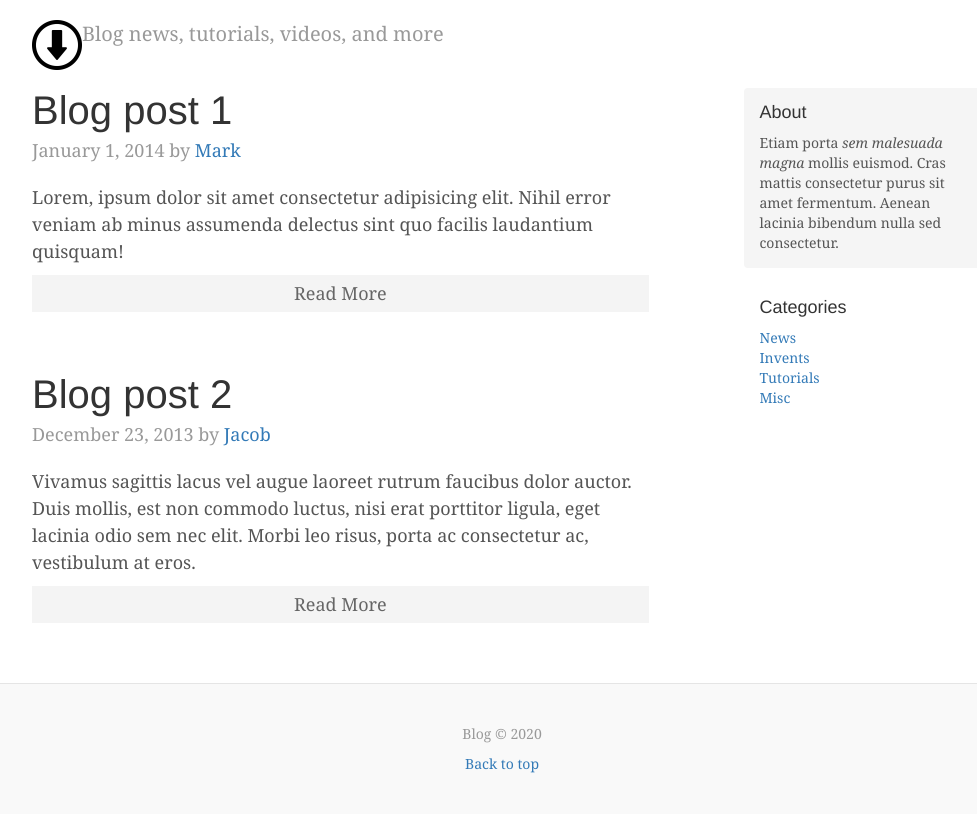
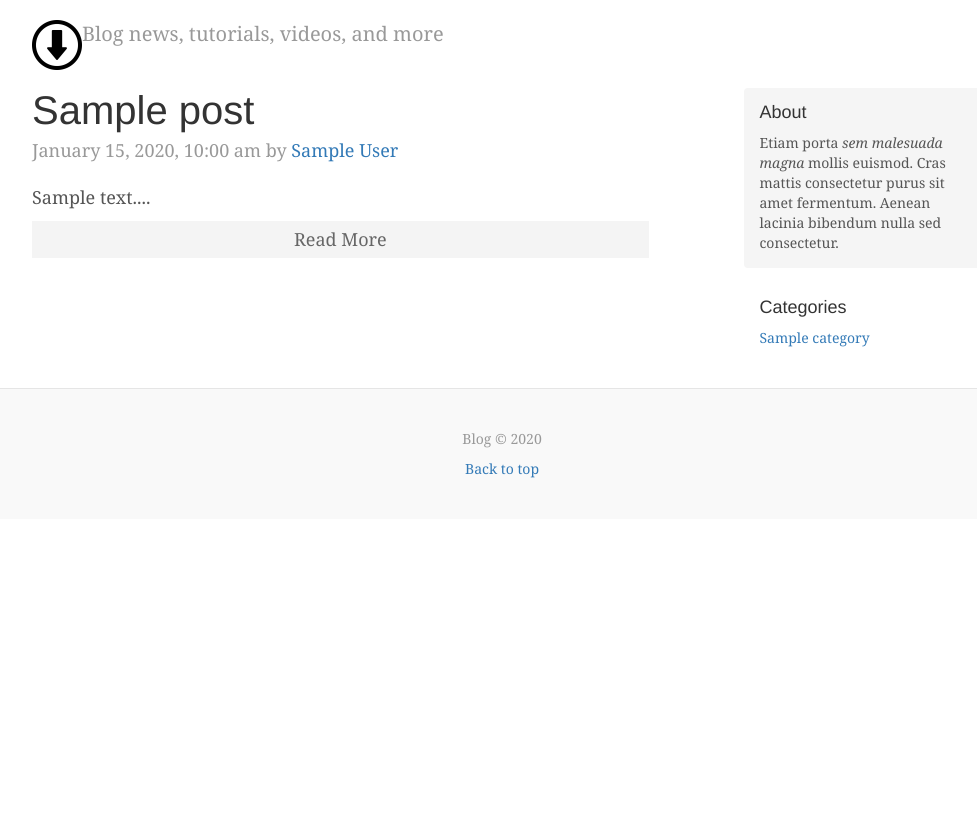
Before and after one commit to Dooshan/blog, a PHP site: page / in a window 1280 px wide. Shown: the part 40-854 px from the top of the page, without its empty margins (138-1115 px from the left). After the commit the page ends 518 px from the top, so only its background shows below. Run offline with PHP 8.4, Linux system fonts and the light colour scheme; tables that the repository leaves empty or names only in its code hold one stand-in row (values such as "Sample post").

Commit message:
inserting helpers function, fetching data, refactoring

```diff
--- a/helpers/format_helper.php
+++ b/helpers/format_helper.php
@@ -0,0 +1,20 @@
+<?php
+/*
+ * Format The date
+ */
+
+function formatDate($date) {
+  return date('F j, Y, g:i a', strtotime($date));
+}
+
+/*
+ * Shorten text
+ */
+
+function shortenText($text, $chars = 250) {
+  $text = $text. " ";  //
+  $text = substr($text, 0, $chars); // return parts of string (string, start, length)
+  $text = substr($text, 0, strrpos($text, " ")); // to ensure that substring starts behind white space
+  $text = $text. "...";
+  return $text;
+}
--- a/includes/footer.php
+++ b/includes/footer.php
@@ -7,12 +7,16 @@
   </div>
   <div class="sidebar-module">
     <h4>Categories</h4>
-    <ol class="list-unstyled">
-      <li><a href="#">News</a></li>
-      <li><a href="#">Invents</a></li>
-      <li><a href="#">Tutorials</a></li>
-      <li><a href="#">Misc</a></li>
+    <?php if($categories) : ?>
+     <ol class="list-unstyled">
+      <?php while($row = $categories->fetch_assoc()) : ?>
+        <li><a href="#"><?php echo $row['name'] ?></a></li>
+      <?php endwhile; ?>
     </ol>
+    <?php else : ?>
+      <p>There are no categories yet</p>
+    <?php endif; ?>
+
   </div>
 
 </div><!-- /.blog-sidebar -->
--- a/includes/header.php
+++ b/includes/header.php
@@ -1,4 +1,8 @@
-<!DOCTYPE html>
+<?php
+include 'config/config.php';
+include 'libraries/Database.php';
+include 'helpers/format_helper.php';
+?><!DOCTYPE html>
 <html lang="en">
 
 <head>
--- a/index.php
+++ b/index.php
@@ -1,24 +1,29 @@
-<?php
-include 'config/config.php';
-include 'libraries/Database.php';
-include 'includes/header.php';
+<?php  include 'includes/header.php';
+    // Create DB Object
+    $db = new Database();
+
+    //Create Query
+    $query = "SELECT * FROM posts";
+    //Run Query
+    $posts = $db->select($query);
+
+    //Create Query
+    $query = "SELECT * FROM categories";
+    //Run Query
+    $categories = $db->select($query);
 ?>
-<?php
-// Create DB Object
-    $db = new Database();
-?>
+
+<?php if($posts) : ?>
+  <?php while($row = $posts->fetch_assoc()) : ?>
         <div class="blog-post">
-          <h2 class="blog-post-title">Blog post 1</h2>
-          <p class="blog-post-meta">January 1, 2014 by <a href="#">Mark</a></p>
-          <p>Lorem, ipsum dolor sit amet consectetur adipisicing elit. Nihil error veniam ab minus assumenda delectus sint quo facilis laudantium quisquam!</p>
-          <a href="post.php?id=1" class="readmore">Read More</a>
+          <h2 class="blog-post-title"><?= $row['title'] ?></h2>
+          <p class="blog-post-meta"><?= formatDate($row['date']) ?> by <a href="#"><?=$row['author'] ?></a></p>
+          <p><?= shortenText($row['body']) ?></p>
+          <a href="post.php?id=<?=urlencode($row['id']) ?>" class="readmore">Read More</a>
         </div><!-- /.blog-post -->
-
-        <div class="blog-post">
-          <h2 class="blog-post-title">Blog post 2</h2>
-          <p class="blog-post-meta">December 23, 2013 by <a href="#">Jacob</a></p>
-          <p>Vivamus sagittis lacus vel augue laoreet rutrum faucibus dolor auctor. Duis mollis, est non commodo luctus, nisi erat porttitor ligula, eget lacinia odio sem nec elit. Morbi leo risus, porta ac consectetur ac, vestibulum at eros.</p>
-          <a href="post.php?id=1" class="readmore">Read More</a>
-        </div><!-- /.blog-post -->
+  <?php endwhile; ?>
+<?php else : ?>
+  <p>There are no posts yet</p>
+<?php endif; ?>
 
 <?php include "includes/footer.php"; ?>
```
Also changed, not shown: post.php (+23 -5 lines).
